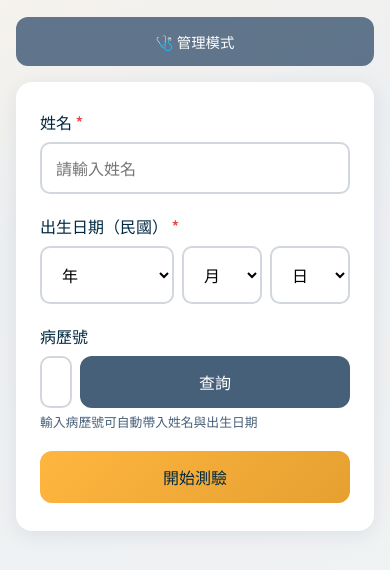
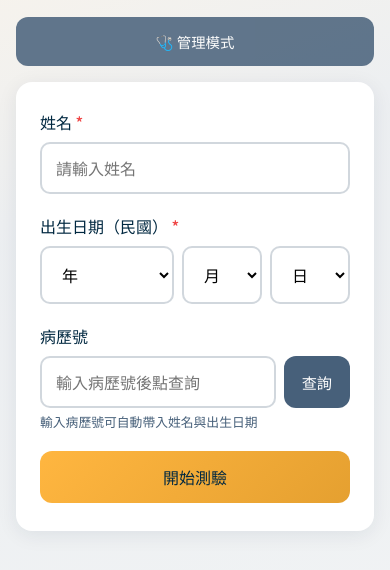
Before and after one commit to kentsui3000/c-act-asthma-tool, a plain HTML site: page c-act-asthma-tool/index.html in a window 390 px wide. Shown: the part 252-822 px from the top of the page. Drawn offline with Linux system fonts and the light colour scheme; no server answers.

Commit message:
ui: make chart# input wider and search button properly sized on tablet
- Input: flex:3 (takes 75% width), numeric keyboard on iPad
- Button: flex:0 0 auto (natural size), slightly smaller padding

Co-Authored-By: Claude Opus 4.6 (1M context) <noreply@anthropic.com>

```diff
--- a/c-act-asthma-tool/index.html
+++ b/c-act-asthma-tool/index.html
@@ -341,9 +341,9 @@
         </div>
         <div class="field">
           <label for="start-chart">病歷號</label>
-          <div style="display:flex;gap:8px;">
-            <input type="text" id="start-chart" placeholder="輸入病歷號後點查詢" autocomplete="off" style="flex:1;">
-            <button type="button" class="btn btn-secondary" id="btn-chart-lookup" style="white-space:nowrap;padding:12px 16px;">查詢</button>
+          <div style="display:flex;gap:8px;align-items:stretch;">
+            <input type="text" id="start-chart" placeholder="輸入病歷號後點查詢" autocomplete="off" inputmode="numeric" style="flex:3;min-width:0;padding:12px 14px;font-size:1rem;">
+            <button type="button" class="btn btn-secondary" id="btn-chart-lookup" style="flex:0 0 auto;white-space:nowrap;padding:12px 18px;font-size:0.95rem;width:auto;">查詢</button>
           </div>
           <p id="chart-lookup-status" style="font-size:0.8rem;color:var(--text-muted);margin-top:4px;">輸入病歷號可自動帶入姓名與出生日期</p>
         </div>
```
Also changed, not shown: index.html (+3 -3 lines).
